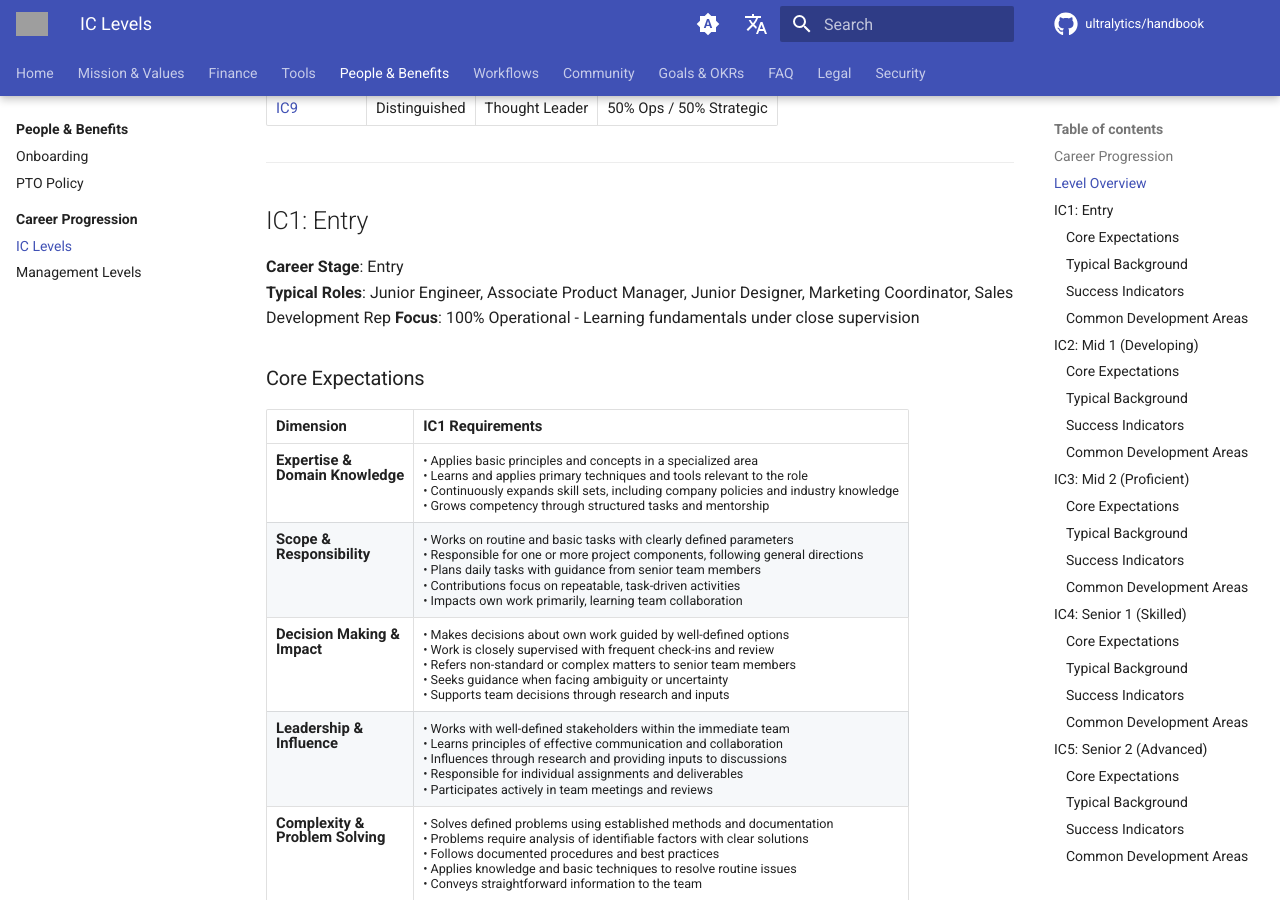
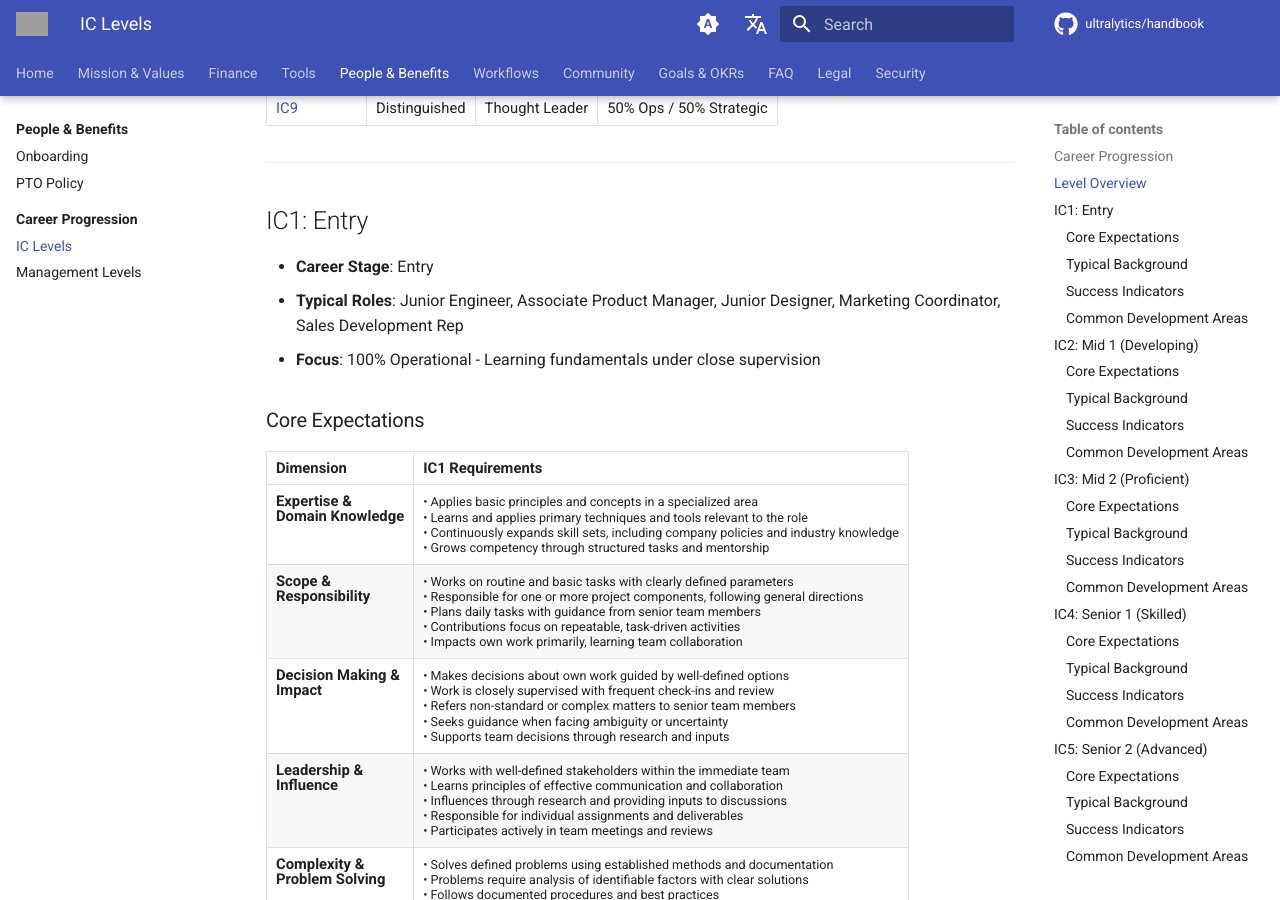
Before and after one commit to ultralytics/handbook, an MkDocs documentation site: the page built from docs/en/people/careers/levels-ic.md, in a window 1280 px wide and 900 px high, scrolled down 950 px. Built offline with MkDocs 1.6.1 and Material for MkDocs 9.7.7, drawn with Linux system fonts in a browser that asks for light colours; comment, search, counter and statistics services are not loaded; grey boxes are pictures that could not be loaded.

```diff
--- a/docs/en/people/careers/levels-ic.md
+++ b/docs/en/people/careers/levels-ic.md
@@ -53,9 +53,9 @@ graph LR
 
 ## IC1: Entry
 
-**Career Stage**: Entry
-**Typical Roles**: Junior Engineer, Associate Product Manager, Junior Designer, Marketing Coordinator, Sales Development Rep
-**Focus**: 100% Operational - Learning fundamentals under close supervision
+- **Career Stage**: Entry
+- **Typical Roles**: Junior Engineer, Associate Product Manager, Junior Designer, Marketing Coordinator, Sales Development Rep
+- **Focus**: 100% Operational - Learning fundamentals under close supervision
 
 ### Core Expectations
 
@@ -97,9 +97,9 @@ graph LR
 
 ## IC2: Mid 1 (Developing)
 
-**Career Stage**: Developing
-**Typical Roles**: Engineer I, Product Manager I, Designer I, Marketing Specialist, Business Development Rep
-**Focus**: 100% Operational - Developing autonomy with general supervision
+- **Career Stage**: Developing
+- **Typical Roles**: Engineer I, Product Manager I, Designer I, Marketing Specialist, Business Development Rep
+- **Focus**: 100% Operational - Developing autonomy with general supervision
 
 ### Core Expectations
 
@@ -141,9 +141,9 @@ graph LR
 
 ## IC3: Mid 2 (Proficient)
 
-**Career Stage**: Proficient
-**Typical Roles**: Engineer II, Product Manager II, Designer II, Senior Marketing Specialist, Account Executive
-**Focus**: 100% Operational - Fully autonomous execution on complex tasks
+- **Career Stage**: Proficient
+- **Typical Roles**: Engineer II, Product Manager II, Designer II, Senior Marketing Specialist, Account Executive
+- **Focus**: 100% Operational - Fully autonomous execution on complex tasks
 
 ### Core Expectations
 
@@ -185,9 +185,9 @@ graph LR
 
 ## IC4: Senior 1 (Skilled)
 
-**Career Stage**: Career / Fully Functioning
-**Typical Roles**: Senior Engineer, Senior Product Manager, Senior Designer, Senior Analyst, Senior Marketing Manager
-**Focus**: 100% Operational - Independent expert with cross-team influence
+- **Career Stage**: Career / Fully Functioning
+- **Typical Roles**: Senior Engineer, Senior Product Manager, Senior Designer, Senior Analyst, Senior Marketing Manager
+- **Focus**: 100% Operational - Independent expert with cross-team influence
 
 ### Core Expectations
 
@@ -229,9 +229,9 @@ graph LR
 
 ## IC5: Senior 2 (Advanced)
 
-**Career Stage**: Advanced Senior
-**Typical Roles**: Senior Engineer II, Lead Product Manager, Lead Designer, Lead Marketing Manager, Principal Account Executive
-**Focus**: 90% Operational / 10% Strategic - Functional Lead for the team
+- **Career Stage**: Advanced Senior
+- **Typical Roles**: Senior Engineer II, Lead Product Manager, Lead Designer, Lead Marketing Manager, Principal Account Executive
+- **Focus**: 90% Operational / 10% Strategic - Functional Lead for the team
 
 ### Core Expectations
 
@@ -273,9 +273,9 @@ graph LR
 
 ## IC6: Staff (Expert)
 
-**Career Stage**: Senior/Seasoned
-**Typical Roles**: Staff Engineer, Staff Product Manager, Staff Designer, Staff Analyst, Staff Marketing Manager
-**Focus**: 80% Operational / 20% Strategic - Cross-team leadership
+- **Career Stage**: Senior/Seasoned
+- **Typical Roles**: Staff Engineer, Staff Product Manager, Staff Designer, Staff Analyst, Staff Marketing Manager
+- **Focus**: 80% Operational / 20% Strategic - Cross-team leadership
 
 ### Core Expectations
 
@@ -321,9 +321,9 @@ graph LR
 
 ## IC7: Senior Staff (Advisor)
 
-**Career Stage**: Expert Advisor
-**Typical Roles**: Senior Staff Engineer, Senior Staff Product Manager, Senior Staff Designer, Senior Staff Analyst
-**Focus**: 70% Operational / 30% Strategic - Cross-team leadership with broadening scope
+- **Career Stage**: Expert Advisor
+- **Typical Roles**: Senior Staff Engineer, Senior Staff Product Manager, Senior Staff Designer, Senior Staff Analyst
+- **Focus**: 70% Operational / 30% Strategic - Cross-team leadership with broadening scope
 
 ### Core Expectations
 
@@ -369,9 +369,9 @@ graph LR
 
 ## IC8: Principal (Strategist)
 
-**Career Stage**: Lead / Strategist
-**Typical Roles**: Principal Engineer, Principal Product Manager, Principal Designer, Principal Analyst
-**Focus**: 60% Operational / 40% Strategic - Strategic leadership across the organization
+- **Career Stage**: Lead / Strategist
+- **Typical Roles**: Principal Engineer, Principal Product Manager, Principal Designer, Principal Analyst
+- **Focus**: 60% Operational / 40% Strategic - Strategic leadership across the organization
 
 ### Core Expectations
 
@@ -417,9 +417,9 @@ graph LR
 
 ## IC9: Distinguished (Thought Leader)
 
-**Career Stage**: Industry Leader
-**Typical Roles**: Distinguished Engineer, Fellow, Research Scientist
-**Focus**: 50% Operational / 50% Strategic - Industry-defining leadership
+- **Career Stage**: Industry Leader
+- **Typical Roles**: Distinguished Engineer, Fellow, Research Scientist
+- **Focus**: 50% Operational / 50% Strategic - Industry-defining leadership
 
 ### Core Expectations
 
```
Also changed, not shown: docs/en/people/careers/levels-management.md (+21 -21 lines).
